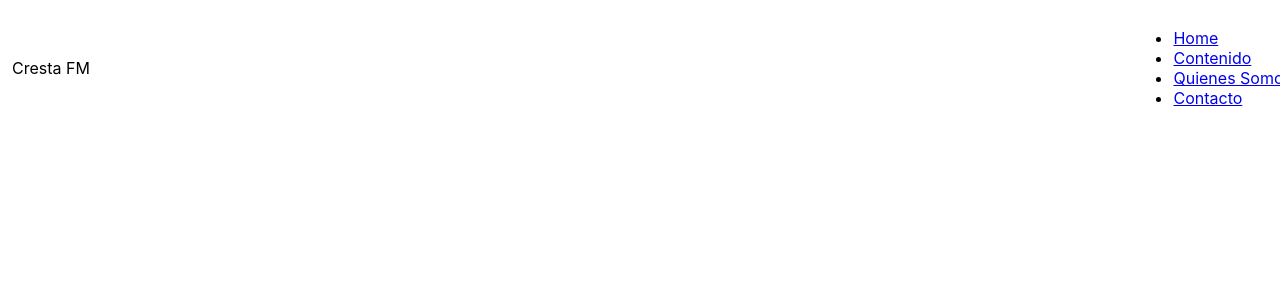
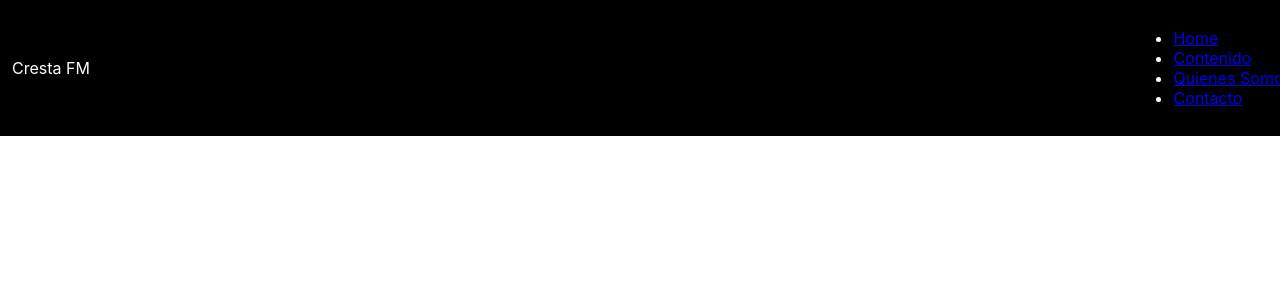
Before and after one commit to santipe90/pecollo-santiago, a React (Create React App) app: page / in a window 1280 px wide. Shown: the top 300 px of the page. Built offline with nearby package versions, Linux system fonts and the light colour scheme.

Commit message:
new file:   src/components/navbar/navbar.css 	new file:   src/components/navbar/navbar.js     modified:   src/App.js

```diff
--- a/src/App.js
+++ b/src/App.js
@@ -1,4 +1,5 @@
 import './App.css'
+import { Navbar } from './components/navbar/navbar'
 
 function App() {
 
@@ -7,32 +8,7 @@ function App() {
 
   return (
     <div className='App'>
-      <header className='barnav'>
-        <p classname='logo' onClick={handleLogo}>
-          {ecommerceName}
-          </p>
-        <nav classname='navigation'>
-          <ul classname='links'>
-
-            <li classname='link'>
-            <a href='http://www.google.com'>Home</a>
-            </li>
-
-            <li classname='link'>
-            <a href='http://www.google.com'>Contenido</a>
-            </li>
-
-            <li classname='link'>
-            <a href='http://www.google.com'>Quienes Somos</a>
-            </li>
-
-            <li classname='link'>
-            <a href='http://www.google.com'>Contacto</a>
-            </li>
-
-            </ul>
-            </nav>
-      </header>
+      <Navbar/>
     </div>
   )
 }
--- /dev/null
+++ b/src/components/navbar/navbar.css
@@ -0,0 +1,10 @@
+.barnav {
+    display: flex;
+    width: 100%;
+    align-items: center;
+    justify-content: space-between;
+    padding: 12px;
+    background-color: black;
+    color: white;
+    margin-right: 20%;
+  }
--- /dev/null
+++ b/src/components/navbar/navbar.js
@@ -0,0 +1,31 @@
+import './navbar.css'
+
+export const Navbar = () => {
+    return (
+        <header className='barnav'>
+          <p classname='logo'>Cresta FM
+          </p>
+        <nav classname='navigation'>
+          <ul classname='links'>
+
+            <li classname='link'>
+            <a href='http://www.google.com'>Home</a>
+            </li>
+
+            <li classname='link'>
+            <a href='http://www.google.com'>Contenido</a>
+            </li>
+
+            <li classname='link'>
+            <a href='http://www.google.com'>Quienes Somos</a>
+            </li>
+
+            <li classname='link'>
+            <a href='http://www.google.com'>Contacto</a>
+            </li>
+
+            </ul>
+            </nav>
+          </header>
+    )
+  }
```
